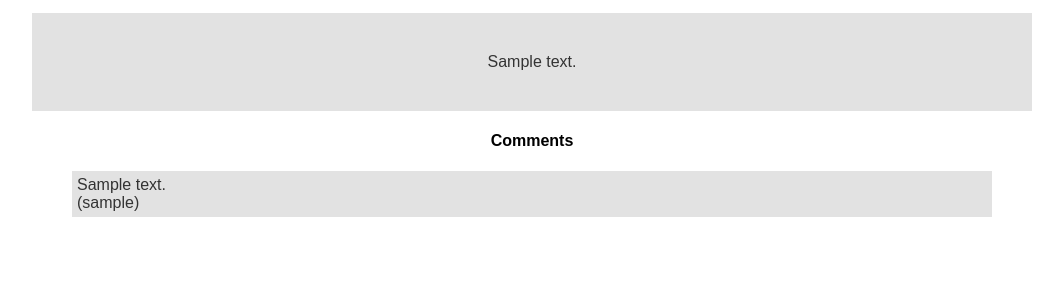
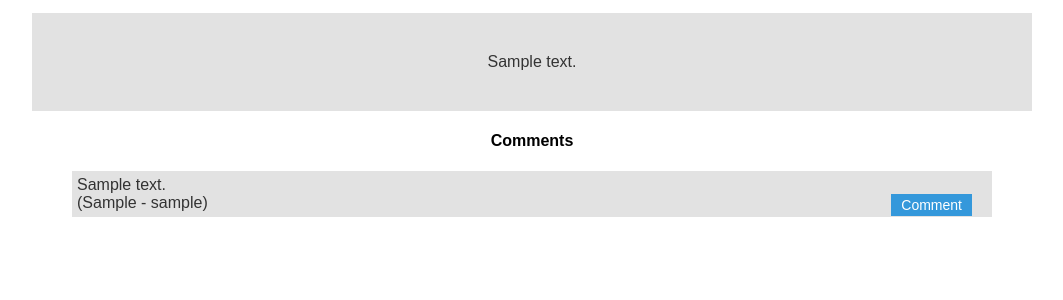
Before and after one commit to royi12/cms, a Django app: page /1/ in a window 1280 px wide. Shown: the part 149-449 px from the top of the page, without its empty margins (108-1171 px from the left). Run offline with Django 3.2, Linux system fonts and the light colour scheme; tables that the repository leaves empty hold one stand-in row (values such as "Sample post").

Commit message:
Added comment form, done quick and dirty, so not finished yet.

```diff
--- a/articles/static/articles/script.js
+++ b/articles/static/articles/script.js
@@ -26,6 +26,34 @@ function toggleArticleForm() {
         articleForm.style.transitionDelay = "1.5s";
         articleForm.style.opacity = "1";
         articleForm.style.visibility = "visible";
+        toggleButton.innerHTML = "Hide";
+    }
+}
+
+function toggleCommentForm(toggleButton) {
+    commentId = toggleButton.parentElement.id;
+    formBox = document.getElementById("comment-"+commentId);
+    commentForm = document.getElementById("comment-form-"+commentId);
+    formBox.style.transition = "padding 0.5s, height 1.5s";
+    commentForm.addEventListener("transitionend", focusTitleInput);
+
+    if (formBox.style.height == "180px") {
+        formBox.style.transitionDelay = "0.5s";
+        formBox.style.height = "0";
+        formBox.style.padding = "0";
+        commentForm.style.transition = "opacity 0.5s, visibility 0.5s";
+        commentForm.style.transitionDelay = "0";
+        commentForm.style.opacity = "0";
+        commentForm.style.visibility = "hidden";
+        toggleButton.innerHTML = "Comment"
+    } else {
+        formBox.style.transitionDelay = "0";
+        formBox.style.height = "180px";
+        formBox.style.padding = "20px";
+        commentForm.style.transition = "opacity 0.5s, visibility 0.5s";
+        commentForm.style.transitionDelay = "1.5s";
+        commentForm.style.opacity = "1";
+        commentForm.style.visibility = "visible";
         toggleButton.innerHTML = "Hide";
     }
 }
--- a/articles/static/articles/style.css
+++ b/articles/static/articles/style.css
@@ -114,3 +114,33 @@ input:focus, textarea:focus {
     margin: 2px 40px;
     text-align: left;
 }
+
+.comment-button {
+    font-size: 14px;
+    padding: 3px 10px;
+    margin-bottom: 5px;
+    float: right;
+}
+
+.comment-form-box {
+  display: block;
+  background: #a2a2a2;
+  margin: 2px 40px;
+  height: 0px;
+}
+
+.comment-form {
+  opacity: 0;
+  visibility: hidden;
+  transition-delay: 1.5s;
+}
+
+.comment-form-box textarea {
+    width: 800px;
+    height: 100px;
+}
+
+.comment-form-box .button {
+    font-size: 14px;
+    padding: 8px 16px;
+}
--- a/articles/templates/articles/article.html
+++ b/articles/templates/articles/article.html
@@ -17,9 +17,19 @@
 <h4>Comments</h4>
 <div>
 {% for comment in comments %}
-    <div class="comment">
+    <div class="comment" id="{{ comment.path }}" style="margin-left:{% widthratio comment.level 1 40 %}px;">
         {{ comment.content }} <br />
-        ({{ comment.author.username }})
+        <a onclick="toggleCommentForm(this)" href="#" class="button comment-button">Comment</a>
+        ({{ comment.path }} - {{ comment.author.username }})
+    </div>
+    <div class="comment-form-box" id="comment-{{ comment.path }}">
+        <form class="comment-form" id="comment-form-{{ comment.path }}" method="post" action="{% url 'articles:comment' %}">
+        <input type="hidden" name="path" value="{{ comment.path }}" />
+        <input type="hidden" name="article_id" value="{{ article.id }}" />
+        {% csrf_token %}
+        <textarea name="content" placeholder="Comment"></textarea>
+        <a onclick="document.getElementById('comment-form-{{ comment.path }}').submit();" class="button" href="#">Comment</a>
+        </form>
     </div>
 {% endfor %}
 </div>
--- a/articles/urls.py
+++ b/articles/urls.py
@@ -7,6 +7,7 @@ app_name = 'articles'
 urlpatterns = [
     url(r'^$', views.article_list, name='index'),
     url(r'^publish/$', views.PublishView.as_view(), name='publish'),
+    url(r'^comment/$', views.CommentView.as_view(), name='comment'),
     url(r'^login/$', login, {'template_name': 'articles/login.html'}, name='login'),
     url(r'^signup/$', views.SignupView.as_view(), name='signup'),
     url(r'^(?P<article_id>[0-9]+)/$', views.article, name='article'),
--- a/articles/views.py
+++ b/articles/views.py
@@ -11,7 +11,7 @@ from django.views.decorators.http import require_safe
 from django.views.generic import View
 from django.views.generic.edit import CreateView
 
-from .forms import ArticleForm
+from .forms import ArticleForm, CommentForm
 from .models import Article, Comment
 
 
@@ -56,6 +56,25 @@ class PublishView(View):
         return redirect('articles:article', article_id=new_article.id)
 
 
+class CommentView(View):
+    @method_decorator(login_required)
+    def post(self, request):
+        form = CommentForm(request.POST)
+        if not form.is_valid():
+            return redirect('articles:index')
+
+        article_id = form.cleaned_data['article_id']
+        parent_path = form.cleaned_data['path']
+        new_comment_level = parent_path.count(".") + 1
+        children_count = Comment.objects.filter(article_id=article_id, path__startswith=parent_path,
+                                                level=new_comment_level).count()
+        new_comment_path = "{0}.{1:03d}".format(parent_path, children_count + 1)
+        new_comment = Comment(article_id=article_id, content=form.cleaned_data['content'],
+                              author=request.user, path=new_comment_path, level=new_comment_level)
+        new_comment.save()
+        return redirect('articles:article', article_id=article_id)
+
+
 class SignupView(CreateView):
     template_name = 'articles/signup.html'
     form_class = UserCreationForm
```
Also changed, not shown: articles/forms.py (+7 -0 lines).
